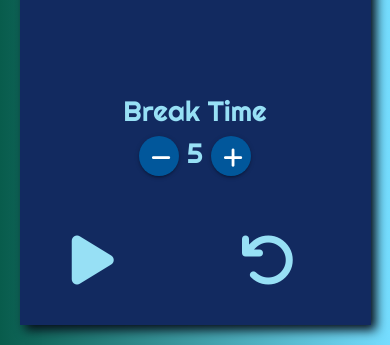
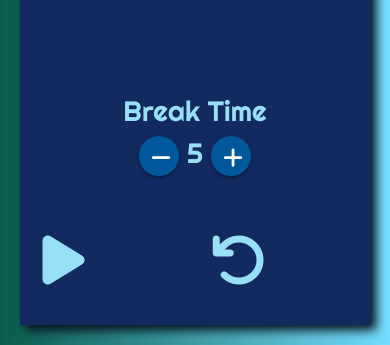
Before and after one commit to collinstommy/collinstommy.github.io, a plain HTML site: page fcc-pomodoro-clock/index.html in a window 390 px wide. Shown: the part 584-929 px from the top of the page. Drawn offline with nearby package versions, Linux system fonts and the light colour scheme.

Commit message:
fix for mobile devices

```diff
--- a/fcc-pomodoro-clock/index.html
+++ b/fcc-pomodoro-clock/index.html
@@ -52,13 +52,13 @@
             <div class="row">
                 <div class="col l6 s12 offset-l3  center-align">
                     <div class="row control_buttons">
-                        <div class="col l4 s3 push-s1 center-align">
+                        <div class="col l4 s3 center-align">
                             <div id="startSession"><i class="fa fa-play fa-2x" aria-hidden="true"></i></div>
                         </div>
-                        <div class="col l4 s3 push-s1 center-align">
+                        <div class="col l4 s3 center-align">
                             <div id="statusAnimation"><i id="currentStatus" aria-hidden="true"></i></div>
                         </div>
-                        <div class="col l4 s3 push-s1 center-align">
+                        <div class="col l4 s3 center-align">
                             <div id="reset"><i class="fa fa-undo fa-2x" aria-hidden="true"></i> </div>
                         </div>
                     </div>
```
